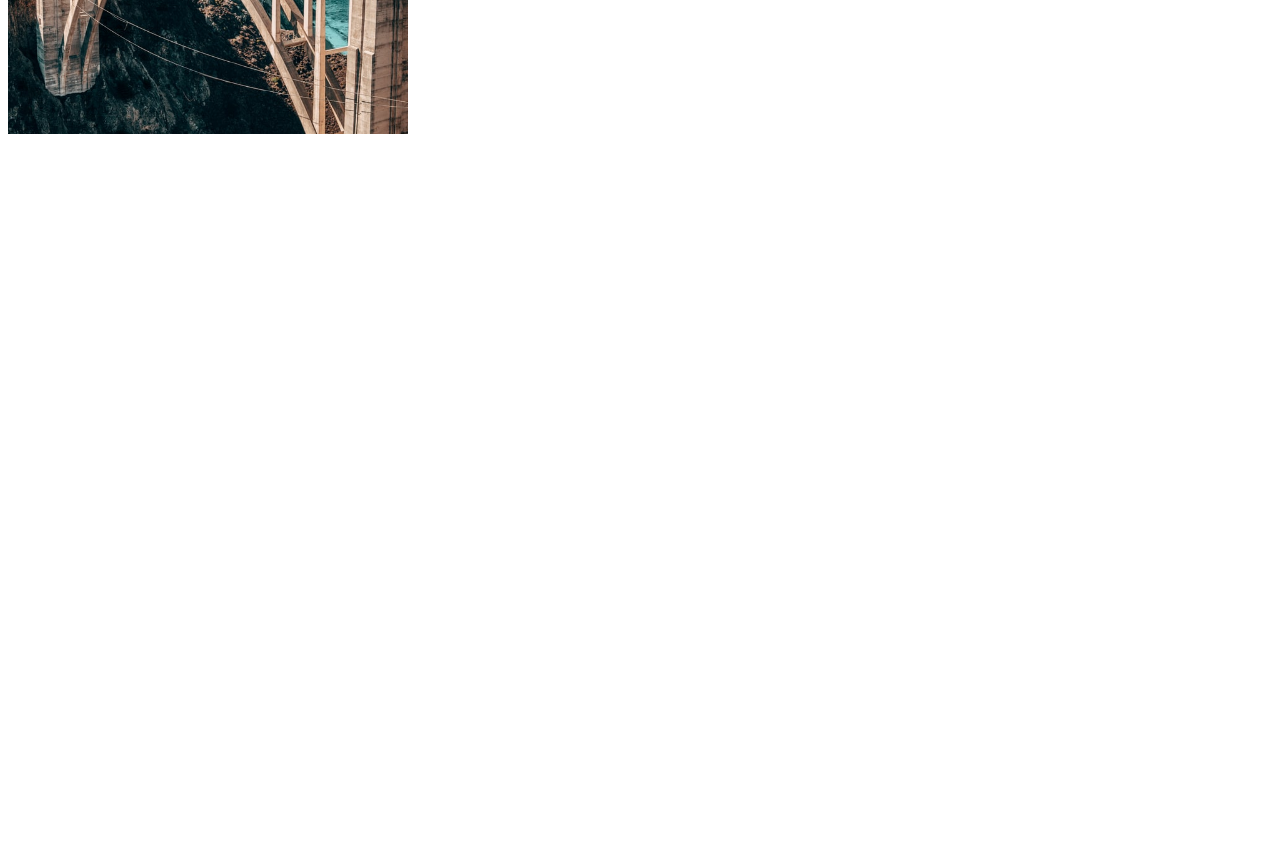
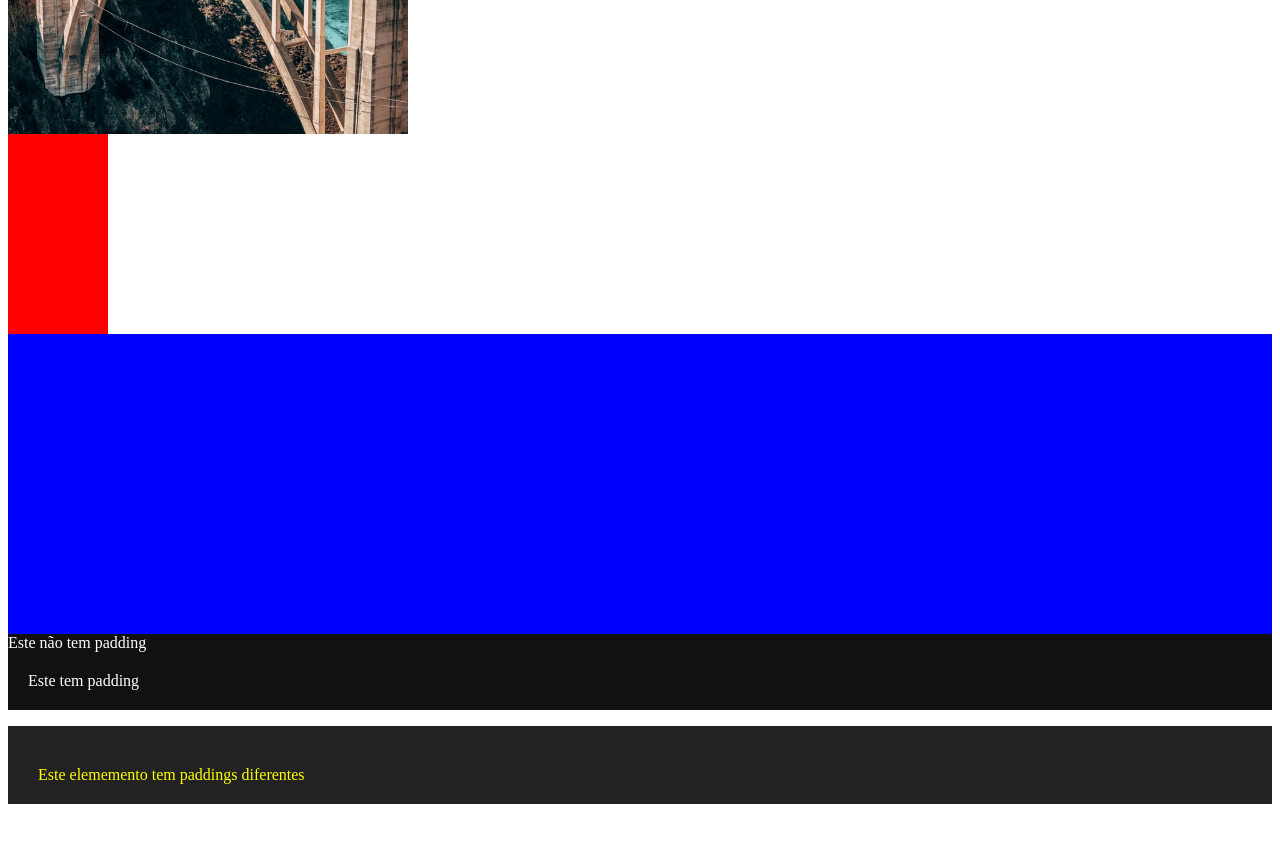
Before and after one commit to freonni/webdev, a plain HTML site: page 3_CSS/index.html in a window 1280 px wide. Shown: the part 2200-3042 px from the top of the page. Before the commit the page ends 2842 px from the top, so only its background shows below. Drawn offline with Linux system fonts and the light colour scheme.

Commit message:
24 - Padding

```diff
--- a/3_CSS/css/styles.css
+++ b/3_CSS/css/styles.css
@@ -126,3 +126,49 @@ h2 {
     background-position: center;
     background-size: cover;
 }
+
+/* Largura e altura */
+.height-width {
+    height: 200px;
+    width: 100px;
+    background-color: red;
+}
+
+.height-width-2 {
+    height: 300px;
+    background-color: blue;
+}
+
+/* Padding */
+.without-padding,
+.padding {
+    background-color: #111;
+    color: white;
+}
+
+.padding {
+    padding: 20px;
+}
+
+/* Padding individual */
+.padding-individual {
+    background-color: #222;
+    color: yellow;
+    padding-top: 40px;
+    padding-left: 30px;
+    padding-bottom: 20px;
+    padding-right: 10px;
+}
+
+
+
+/**/
+/**/
+/**/
+/**/
+/**/
+/**/
+/**/
+/**/
+/**/
+/**/
--- a/3_CSS/index.html
+++ b/3_CSS/index.html
@@ -106,9 +106,17 @@
     <!-- 21 - centralizar img de bg -->
     <div class="not-centered-bg"></div>
     <div class="centered-bg"></div>
-    <!---->
-    <!---->
-    <!---->
+
+    <!-- 22 - largura e altura -->
+    <div class="height-width"></div>
+    <div class="height-width-2"></div>
+
+    <!-- 23 - padding -->
+    <div class="without-padding">Este não tem padding</div>
+    <div class="padding">Este tem padding</div>
+
+    <!-- 24 - padding individual -->
+    <p class="padding-individual">Este elememento tem paddings diferentes</p>
     <!---->
     <!---->
 </body>
```
